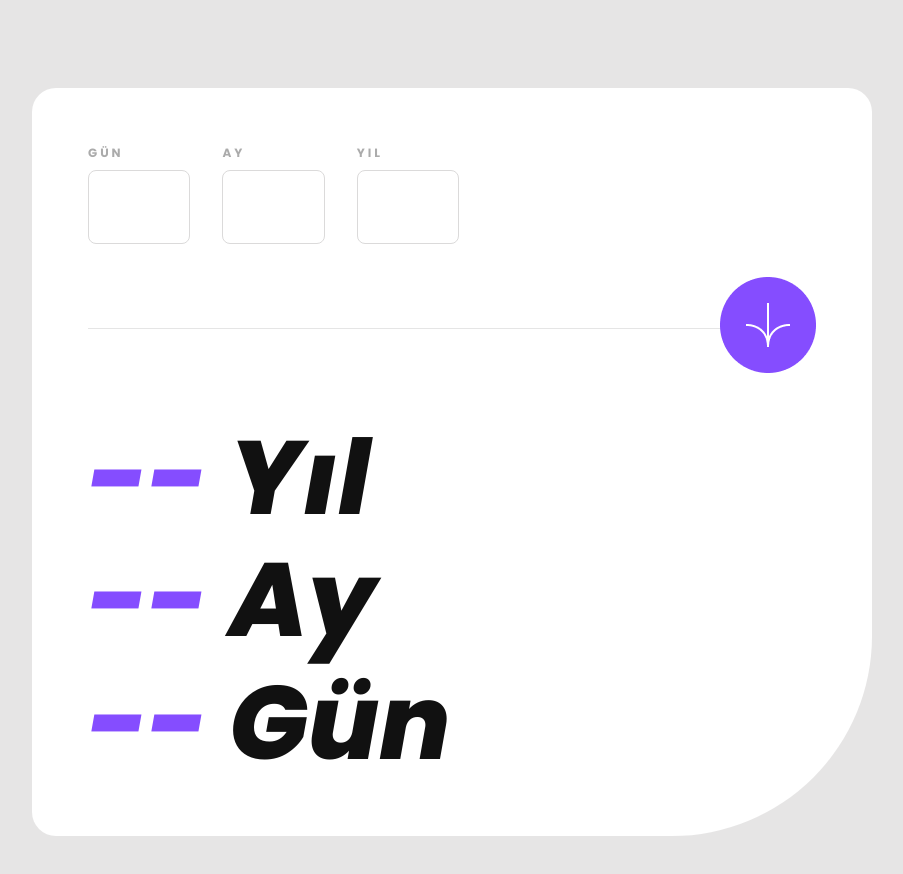
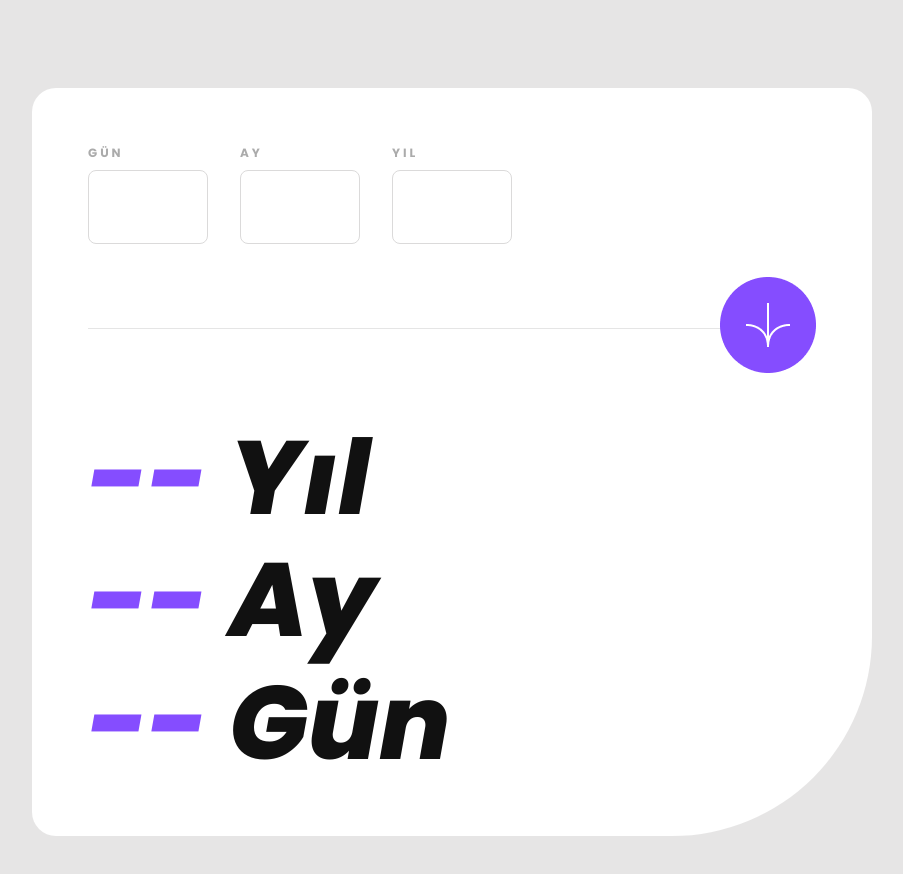
Before and after one commit to dursunkokturk/React-JS-Project-Age-Calculator, a React (Vite) app: page / in a window 1280 px wide. Shown: the top 874 px of the page, without its empty margins (188-1091 px from the left). Built offline with nearby package versions, Linux system fonts and the light colour scheme.

Commit message:
src klasoru icindeki app.jsx component icinde birthday div'i icindeki input elementlerini desktop gorunumde genisletmek icin css duzenlemesi yapildi

```diff
--- a/src/App.css
+++ b/src/App.css
@@ -145,7 +145,7 @@ span {
 
   input {
     /* width: 100%; */
-    width: clamp(90px, 8vw, 120px);
+    width: 120px;
     font-size: 32px;
     /* min-width: 160px; */
     padding: 12px 16px;
```
